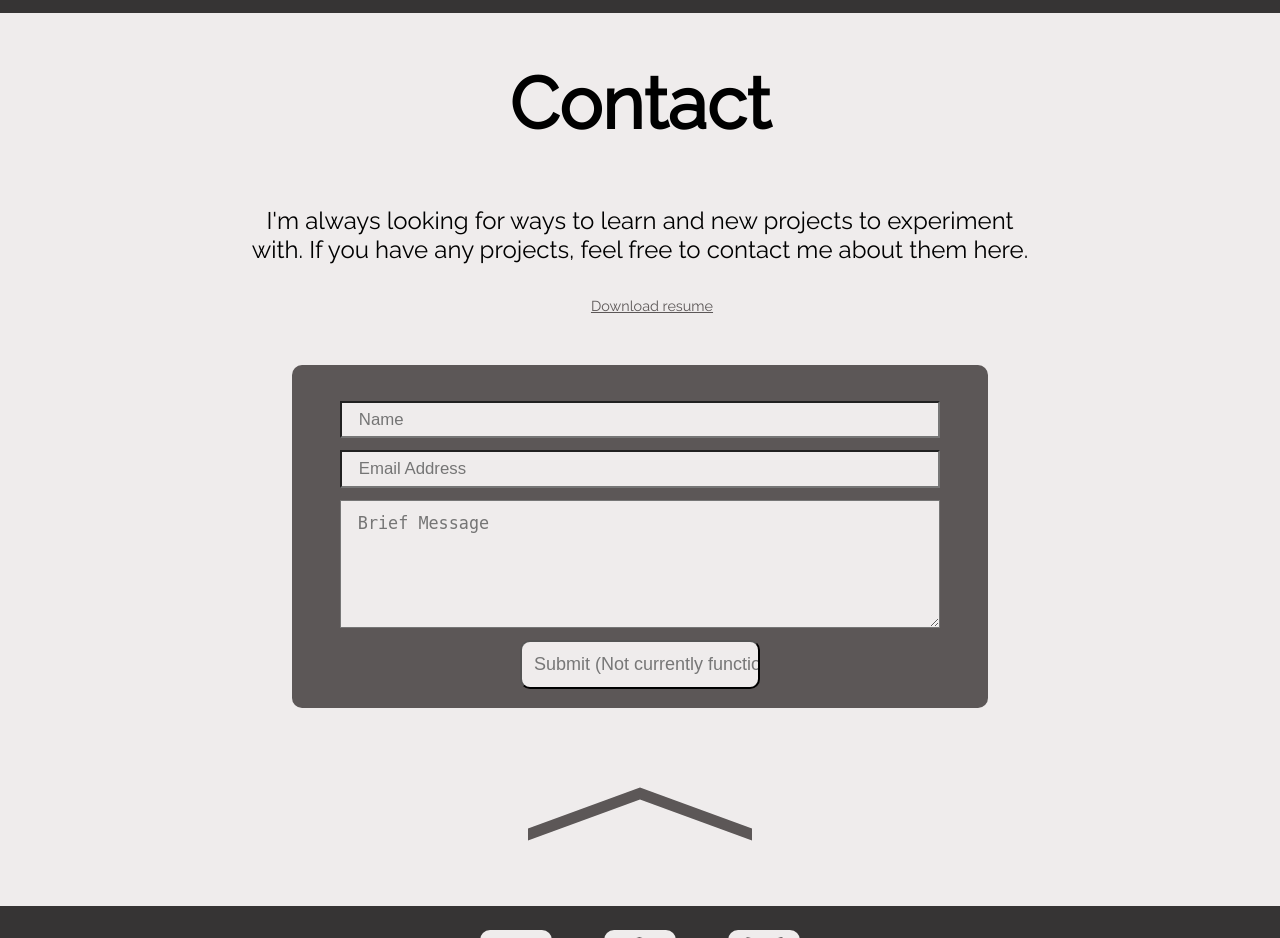
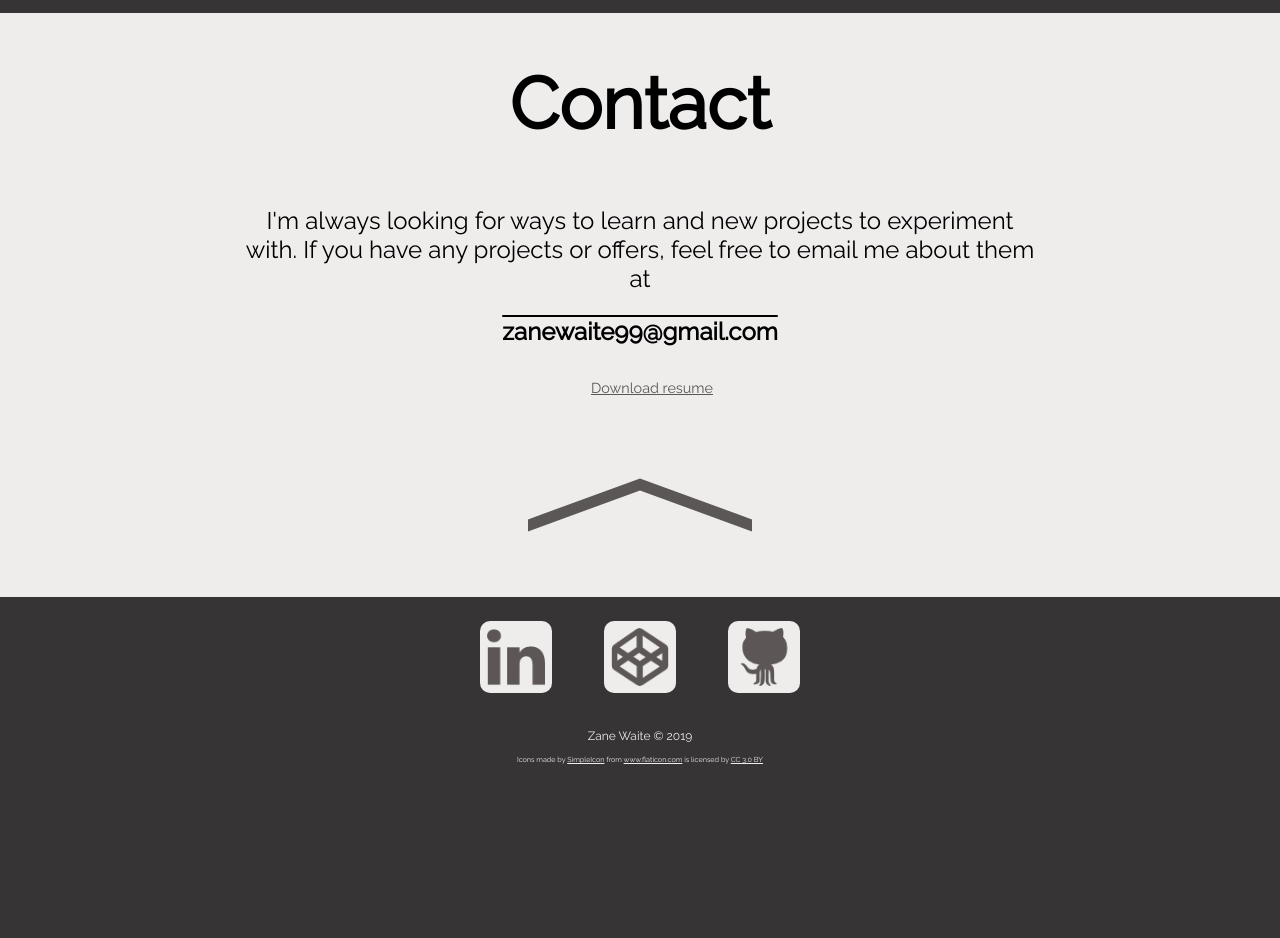
Before and after one commit to zmwaite182/zmwaite182.github.io, a PHP site: page / in a window 1280 px wide. Shown: the part 3310-4248 px from the top of the page. After the commit the page ends 4074 px from the top, so only its background shows below. Run offline with PHP 8.4, Linux system fonts and the light colour scheme.

Commit message:
Remove Contact form

```diff
--- a/app.css
+++ b/app.css
@@ -253,44 +253,10 @@ table #git-percent::before {
   font-size: 0.6rem;
   margin-left: 1rem;
 }
-
-form {
-  margin: 2rem auto 0;
-  text-align: center;
-  display: flex;
-  flex-direction: column;
-  width: 75%;
-  height: 13rem;
-  background-color: #5c5757;
-  padding: 1rem 2rem 0.3rem;
-  border-radius: 10px;
-}
-
-input {
-  margin: 0.5rem 0 0;
-  background-color: #efecec;
-  padding: 0.2rem 0 0.2rem 0.7rem;
-  font-size: 0.7rem;
-  height: 1.3rem;
-}
-
-[type=submit] {
-  width: 40%;
-  margin: 0.5rem auto;
-  padding: 0.5rem;
-  border-radius: 10px;
-  font-size: 0.75rem;
-  height: auto;
-  color: #777;
-}
-
-textarea {
-  margin: 0.5rem 0 0;
-  background-color: #efecec;
-  padding: 0.2rem 0 0.2rem 0.7rem;
-  font-size: 0.7rem;
-  height: 6rem;
-  padding-top: 0.5rem;
+#contact p + p {
+  font-weight: bold;
+  margin-top: 1rem;
+  text-decoration: overline;
 }
 
 #anchor-container {
--- a/app.sass
+++ b/app.sass
@@ -225,37 +225,10 @@ table
     color: $gray
     font-size: 0.6rem
     margin-left: 1rem
-form
-  margin: 2rem auto 0
-  text-align: center
-  display: flex
-  flex-direction: column
-  width: 75%
-  height: 13rem
-  background-color: $gray
-  padding: 1rem 2rem 0.3rem
-  border-radius: 10px
-input
-  margin: 0.5rem 0 0
-  background-color: $offwhite
-  padding: 0.2rem 0 0.2rem 0.7rem
-  font-size: 0.7rem
-  height: 1.3rem
-[type=submit]
-  width: 40%
-  margin: 0.5rem auto
-  padding: 0.5rem
-  border-radius: 10px
-  font-size: 0.75rem
-  height: auto
-  color: #777
-textarea
-  margin: 0.5rem 0 0
-  background-color: $offwhite
-  padding: 0.2rem 0 0.2rem 0.7rem
-  font-size: 0.7rem
-  height: 6rem
-  padding-top: 0.5rem
+  p + p
+    font-weight: bold
+    margin-top: 1rem
+    text-decoration: overline
 
 #anchor-container
   display: flex
--- a/index.html
+++ b/index.html
@@ -80,14 +80,9 @@
 
     <section id="contact">
       <h1>Contact</h1>
-      <p>I&apos;m always looking for ways to learn and new projects to experiment with. If you have any projects, feel free to contact me about them here.</p>
+      <p>I&apos;m always looking for ways to learn and new projects to experiment with. If you have any projects or offers, feel free to email me about them at</p>
+      <p>zanewaite99@gmail.com</p>
       <a href="resume.docx" download="zwaite_resume.docx" class="download">Download resume</a>
-      <form method="post" action="index.php">
-        <input placeholder="Name" type="text" name="name" required>
-        <input placeholder="Email Address" type="email" name="email" required>
-        <textarea placeholder="Brief Message" name="message" maxlength="500" required></textarea>
-        <input type="submit" name="submit" value="Submit (Not currently functional)">
-      </form>
       <a href="#home" class="chevron-4"></a>
     </section>
   </main>
```
Also changed, not shown: 1 other file.
